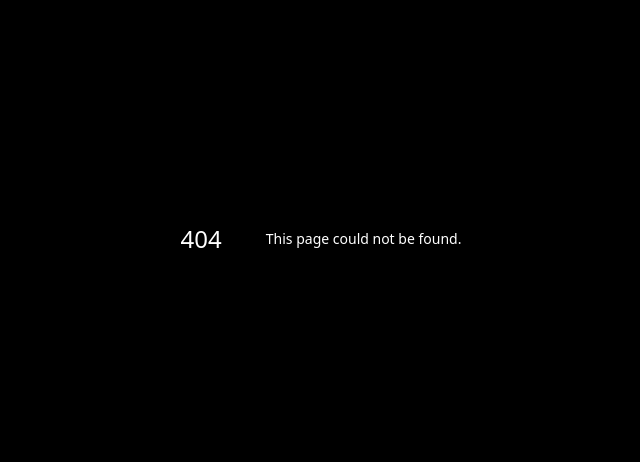
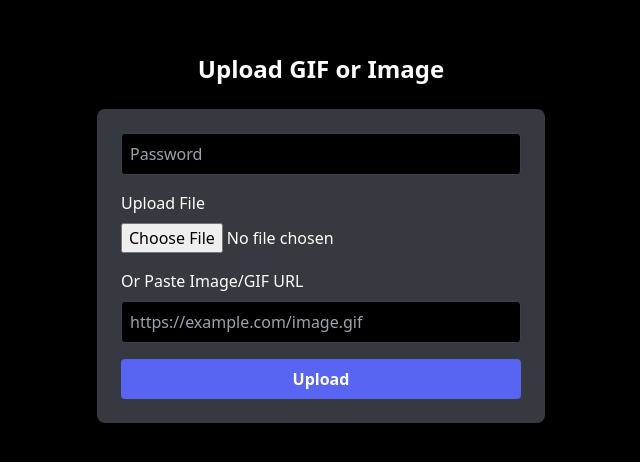
Before and after one commit to xReset/restsimages, a Next.js app: page /upload in a window 1280 px wide. Before the commit this address had no page. Shown: the part 162-624 px from the top of the page, without its empty margins (319-959 px from the left). Built offline with nearby package versions, Linux system fonts and the light colour scheme.

Commit message:
added secure upload form

```diff
--- /dev/null
+++ b/app/api/blob-upload/route.ts
@@ -0,0 +1,51 @@
+import { NextResponse } from 'next/server';
+import { put } from '@vercel/blob';
+
+export async function POST(request: Request) {
+  const contentType = request.headers.get('content-type') || '';
+  let password = '';
+  let file: File | null = null;
+  let url = '';
+
+  if (contentType.includes('multipart/form-data')) {
+    const formData = await request.formData();
+    password = formData.get('password') as string;
+    file = formData.get('file') as File;
+  } else if (contentType.includes('application/json')) {
+    const body = await request.json();
+    password = body.password;
+    url = body.url;
+  }
+
+  if (password !== 'CreamyWeamy') {
+    return NextResponse.json({ error: 'Unauthorized' }, { status: 401 });
+  }
+
+  let uploadFile: File | null = file;
+  let filename = '';
+
+  if (!uploadFile && url) {
+    // Download the file from the URL
+    const res = await fetch(url);
+    if (!res.ok) {
+      return NextResponse.json({ error: 'Failed to fetch file from URL' }, { status: 400 });
+    }
+    const arrayBuffer = await res.arrayBuffer();
+    const urlParts = url.split('/');
+    filename = urlParts[urlParts.length - 1];
+    uploadFile = new File([arrayBuffer], filename);
+  }
+
+  if (!uploadFile) {
+    return NextResponse.json({ error: 'No file provided' }, { status: 400 });
+  }
+
+  filename = filename || uploadFile.name;
+
+  const { url: blobUrl } = await put(`gifsandimages/${filename}`, uploadFile, {
+    access: 'public',
+    token: process.env.BLOB_READ_WRITE_TOKEN,
+  });
+
+  return NextResponse.json({ success: true, url: blobUrl });
+}
--- /dev/null
+++ b/app/upload/page.tsx
@@ -0,0 +1,112 @@
+'use client'
+
+import { useState } from 'react';
+
+export default function UploadPage() {
+  const [password, setPassword] = useState('');
+  const [file, setFile] = useState<File | null>(null);
+  const [url, setUrl] = useState('');
+  const [message, setMessage] = useState('');
+  const [uploadedUrl, setUploadedUrl] = useState('');
+  const [loading, setLoading] = useState(false);
+
+  const handleFileChange = (e: React.ChangeEvent<HTMLInputElement>) => {
+    if (e.target.files && e.target.files[0]) {
+      setFile(e.target.files[0]);
+    }
+  };
+
+  const handleUpload = async (e: React.FormEvent) => {
+    e.preventDefault();
+    setMessage('');
+    setUploadedUrl('');
+    setLoading(true);
+
+    if (!password) {
+      setMessage('Password required.');
+      setLoading(false);
+      return;
+    }
+
+    if (file) {
+      const formData = new FormData();
+      formData.append('password', password);
+      formData.append('file', file);
+      const res = await fetch('/api/blob-upload', {
+        method: 'POST',
+        body: formData,
+      });
+      const data = await res.json();
+      if (data.success) {
+        setUploadedUrl(data.url);
+        setMessage('Upload successful!');
+      } else {
+        setMessage(data.error || 'Upload failed.');
+      }
+      setLoading(false);
+      return;
+    }
+
+    if (url) {
+      const res = await fetch('/api/blob-upload', {
+        method: 'POST',
+        headers: { 'Content-Type': 'application/json' },
+        body: JSON.stringify({ password, url }),
+      });
+      const data = await res.json();
+      if (data.success) {
+        setUploadedUrl(data.url);
+        setMessage('Upload successful!');
+      } else {
+        setMessage(data.error || 'Upload failed.');
+      }
+      setLoading(false);
+      return;
+    }
+
+    setMessage('Please select a file or enter a URL.');
+    setLoading(false);
+  };
+
+  return (
+    <div className="min-h-screen flex flex-col items-center justify-center bg-black text-white p-4">
+      <h1 className="text-2xl font-bold mb-6">Upload GIF or Image</h1>
+      <form onSubmit={handleUpload} className="bg-discord-dark p-6 rounded-lg shadow-lg flex flex-col gap-4 w-full max-w-md">
+        <input
+          type="password"
+          placeholder="Password"
+          value={password}
+          onChange={e => setPassword(e.target.value)}
+          className="p-2 rounded bg-black border border-gray-700 text-white"
+        />
+        <div className="flex flex-col gap-2">
+          <label>Upload File</label>
+          <input type="file" accept="image/*,gif/*" onChange={handleFileChange} className="text-white" placeholder="Choose a file" title="Choose a file to upload" />
+        </div>
+        <div className="flex flex-col gap-2">
+          <label>Or Paste Image/GIF URL</label>
+          <input
+            type="text"
+            placeholder="https://example.com/image.gif"
+            value={url}
+            onChange={e => setUrl(e.target.value)}
+            className="p-2 rounded bg-black border border-gray-700 text-white"
+          />
+        </div>
+        <button
+          type="submit"
+          className="bg-discord-blue hover:bg-blue-600 text-white font-bold py-2 px-4 rounded transition-colors"
+          disabled={loading}
+        >
+          {loading ? 'Uploading...' : 'Upload'}
+        </button>
+        {message && <div className="text-center text-sm mt-2 text-gray-300">{message}</div>}
+        {uploadedUrl && (
+          <div className="text-center mt-2">
+            <a href={uploadedUrl} target="_blank" rel="noopener noreferrer" className="text-discord-blue underline">View Uploaded File</a>
+          </div>
+        )}
+      </form>
+    </div>
+  );
+}
--- a/package.json
+++ b/package.json
@@ -10,6 +10,7 @@
     "export": "next build && next export"
   },
   "dependencies": {
+    "@vercel/blob": "^1.1.1",
     "clsx": "^2.0.0",
     "framer-motion": "^10.16.4",
     "lucide-react": "^0.292.0",
```
Also changed, not shown: 1 other file (tests, documents, lock files or other folders).
